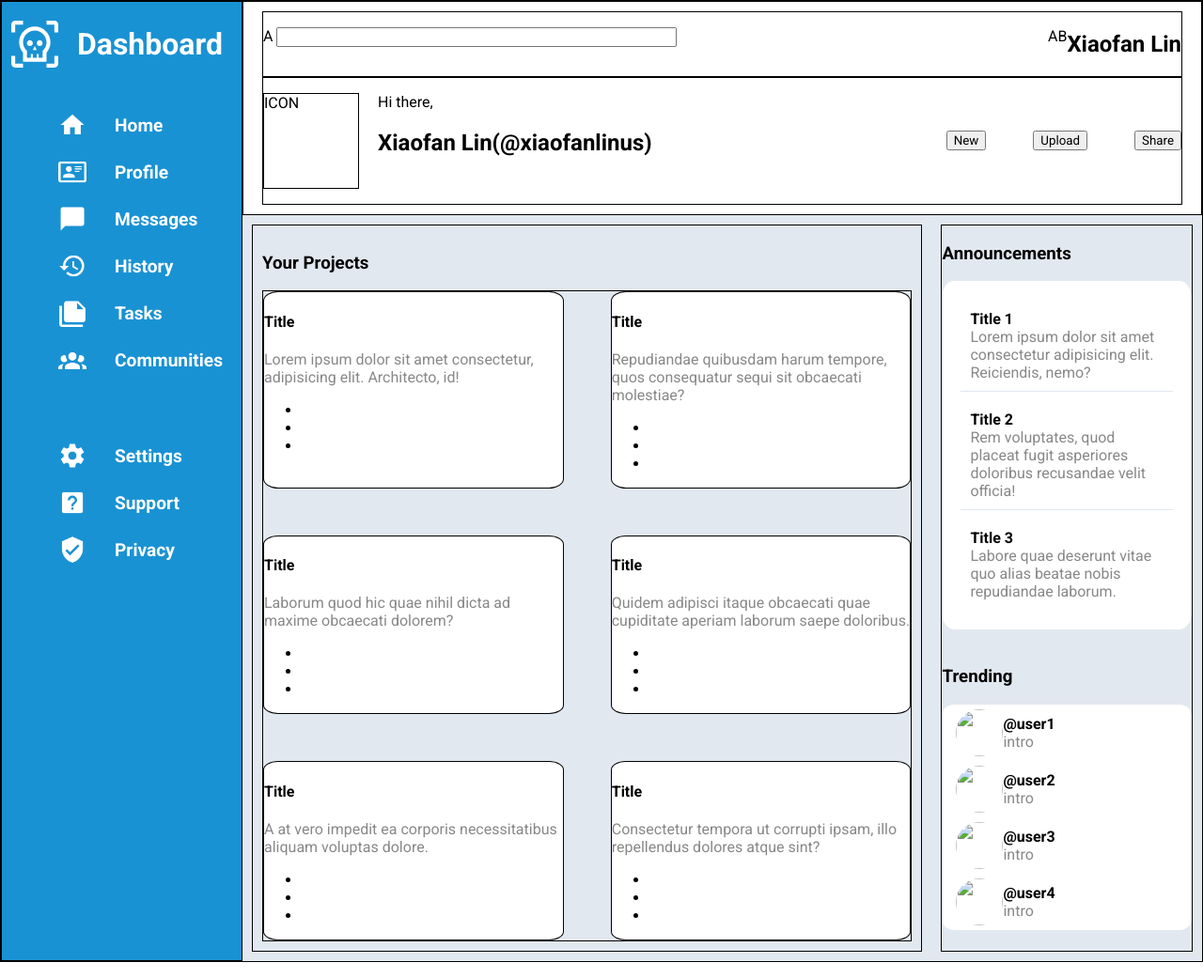
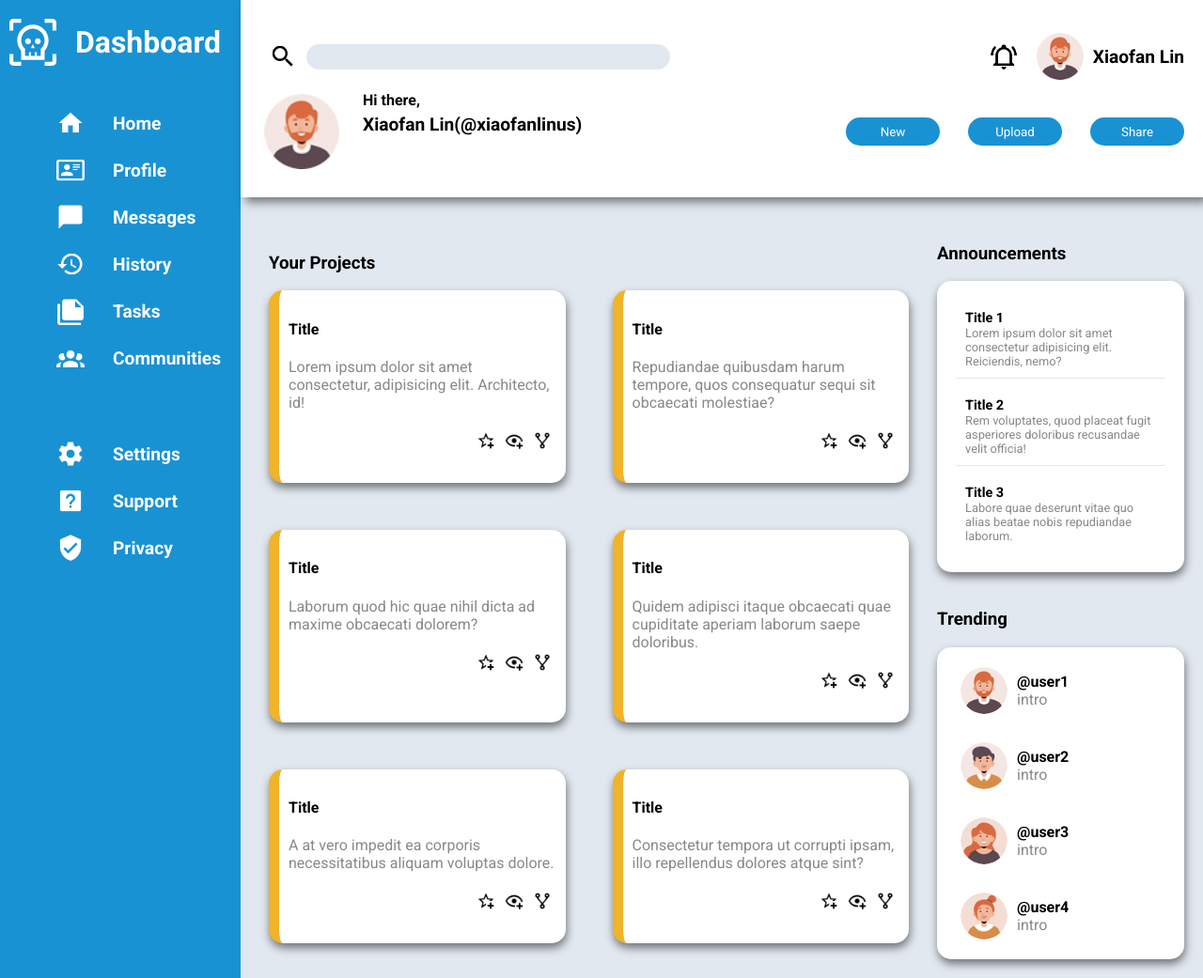
Before and after one commit to XiaofanLinUS/Odin-Project-Admin-Dashboard, a plain HTML site: page index.html in a window 1280 px wide. Shown: the whole page at 94% size. Drawn offline with Linux system fonts and the light colour scheme.

Commit message:
finish project

```diff
--- a/color.css
+++ b/color.css
@@ -3,7 +3,7 @@
   color: white;
 }
 
-.main-content {
+.container {
   background-color: #e2e8f0;
 }
 
@@ -15,6 +15,7 @@
 .announcement .card,
 .trending .card {
   background-color: white;
+  box-shadow: 1px 5px 10px rgba(0.1, 0.1, 0.1, 0.5);
 }
 
 .project-summary .info p,
--- a/index.html
+++ b/index.html
@@ -41,17 +41,17 @@
       <div class="header">
         <div class="first">
           <div class="search">
-            <p>A</p>
+            <img src="./img/icon/search.png" alt="" />
             <input type="text" name="" id="" />
           </div>
 
-          <p>A</p>
-          <p>B</p>
+          <img src="./img/icon/notifications.png" alt="" />
+          <img src="./img/avatar/m-icon-1.png" class="avatar" alt="" />
           <h2>Xiaofan Lin</h2>
         </div>
         <div class="second">
           <div class="user">
-            <p class="icon">ICON</p>
+            <img src="./img/avatar/m-icon-1.png" class="avatar" alt="" />
             <div class="info">
               <p>Hi there,</p>
               <h2>Xiaofan Lin(@xiaofanlinus)</h2>
@@ -73,9 +73,9 @@
                 Architecto, id!
               </p>
               <ul>
-                <li><img src="" alt="" /></li>
-                <li><img src="" alt="" /></li>
-                <li><img src="" alt="" /></li>
+                <li><img src="./img/icon/favorite.png" alt="" /></li>
+                <li><img src="./img/icon/watch.png" alt="" /></li>
+                <li><img src="./img/icon/fork.png" alt="" /></li>
               </ul>
             </article>
             <article class="info">
@@ -85,9 +85,9 @@
                 obcaecati molestiae?
               </p>
               <ul>
-                <li><img src="" alt="" /></li>
-                <li><img src="" alt="" /></li>
-                <li><img src="" alt="" /></li>
+                <li><img src="./img/icon/favorite.png" alt="" /></li>
+                <li><img src="./img/icon/watch.png" alt="" /></li>
+                <li><img src="./img/icon/fork.png" alt="" /></li>
               </ul>
             </article>
             <article class="info">
@@ -96,9 +96,9 @@
                 Laborum quod hic quae nihil dicta ad maxime obcaecati dolorem?
               </p>
               <ul>
-                <li><img src="" alt="" /></li>
-                <li><img src="" alt="" /></li>
-                <li><img src="" alt="" /></li>
+                <li><img src="./img/icon/favorite.png" alt="" /></li>
+                <li><img src="./img/icon/watch.png" alt="" /></li>
+                <li><img src="./img/icon/fork.png" alt="" /></li>
               </ul>
             </article>
             <article class="info">
@@ -108,9 +108,9 @@
                 saepe doloribus.
               </p>
               <ul>
-                <li><img src="" alt="" /></li>
-                <li><img src="" alt="" /></li>
-                <li><img src="" alt="" /></li>
+                <li><img src="./img/icon/favorite.png" alt="" /></li>
+                <li><img src="./img/icon/watch.png" alt="" /></li>
+                <li><img src="./img/icon/fork.png" alt="" /></li>
               </ul>
             </article>
             <article class="info">
@@ -120,9 +120,9 @@
                 dolore.
               </p>
               <ul>
-                <li><img src="" alt="" /></li>
-                <li><img src="" alt="" /></li>
-                <li><img src="" alt="" /></li>
+                <li><img src="./img/icon/favorite.png" alt="" /></li>
+                <li><img src="./img/icon/watch.png" alt="" /></li>
+                <li><img src="./img/icon/fork.png" alt="" /></li>
               </ul>
             </article>
             <article class="info">
@@ -132,9 +132,9 @@
                 atque sint?
               </p>
               <ul>
-                <li><img src="" alt="" /></li>
-                <li><img src="" alt="" /></li>
-                <li><img src="" alt="" /></li>
+                <li><img src="./img/icon/favorite.png" alt="" /></li>
+                <li><img src="./img/icon/watch.png" alt="" /></li>
+                <li><img src="./img/icon/fork.png" alt="" /></li>
               </ul>
             </article>
           </div>
@@ -170,28 +170,28 @@
             <h3>Trending</h3>
             <div class="card">
               <div class="info">
-                <img src="" alt="" />
+                <img src="./img/avatar/m-icon-1.png" alt="" />
                 <div>
                   <h4>@user1</h4>
                   <p>intro</p>
                 </div>
               </div>
               <div class="info">
-                <img src="" alt="" />
+                <img src="./img/avatar/m-icon-2.png" alt="" />
                 <div>
                   <h4>@user2</h4>
                   <p>intro</p>
                 </div>
               </div>
               <div class="info">
-                <img src="" alt="" />
+                <img src="./img/avatar/w-icon-1.png" alt="" />
                 <div>
                   <h4>@user3</h4>
                   <p>intro</p>
                 </div>
               </div>
               <div class="info">
-                <img src="" alt="" />
+                <img src="./img/avatar/w-icon-2.png" alt="" />
                 <div>
                   <h4>@user4</h4>
                   <p>intro</p>
--- a/layout.css
+++ b/layout.css
@@ -14,12 +14,8 @@ body {
   grid-template-rows: auto 1fr;
   grid-template-columns: 1fr 4fr;
   grid-auto-flow: column;
-
-  border: 1px solid black;
 }
 .sidebar {
-  border: 1px solid black;
-
   padding: 10px;
 
   grid-column: 1 / 2;
@@ -65,13 +61,11 @@ body {
 }
 .header {
   padding: 10px 20px;
-  border: 1px solid black;
 
   grid-column: 2/ 3;
 }
 
 .header > .first {
-  border: 1px solid black;
   display: flex;
 }
 
@@ -88,12 +82,12 @@ body {
 
 .header .search > input[type="text"] {
   width: 50%;
+  height: 25px;
 }
 
 .header > .second {
-  border: 1px solid black;
   display: grid;
-  gap: 50px;
+  gap: 30px;
   grid-template-columns: 1fr auto auto auto;
   align-items: center;
 }
@@ -105,7 +99,6 @@ body {
 .header .second .user .icon {
   width: 100px;
   height: 100px;
-  border: 1px solid black;
 }
 
 .main-content {
@@ -115,28 +108,19 @@ body {
 }
 
 .main-content > .project {
-  border: 1px solid black;
-
   padding: 10px;
 }
 
 .main-content > .other {
-  border: 1px solid black;
-
   display: flex;
   flex-direction: column;
+  justify-content: space-between;
   gap: 20px;
 }
 .main-content > .project > .project-summary {
   display: grid;
   grid-template-columns: repeat(auto-fit, minmax(225px, 1fr));
   gap: 50px;
-
-  border: 1px solid black;
-}
-
-.main-content > .project > .project-summary article {
-  border: 1px solid black;
 }
 
 .main-content > .other > .trending .info {
@@ -156,13 +140,13 @@ body {
 }
 
 .main-content {
-  padding: 10px;
+  padding: 20px;
 }
 
 .project-summary .info,
 .announcement .card,
 .trending .card {
-  border-radius: 5%;
+  border-radius: 15px;
 }
 
 .announcement .card {
@@ -182,14 +166,117 @@ body {
 .announcement .card .info h4 {
   margin: 0;
 }
-/* font-size */
 
 .sidebar {
   padding-top: 20px;
   padding-bottom: 20px;
 }
+
 .sidebar ul li {
   font-size: 1.2rem;
   padding-top: 10px;
   padding-bottom: 10px;
 }
+
+.header input[type="text"] {
+  border-radius: 100px;
+  background-color: #e2e8f0;
+  border: none;
+}
+
+.header {
+  padding: 25px 20px;
+}
+
+.header p {
+  font-weight: bold;
+  font-size: 1rem;
+  margin-top: 2px;
+  margin-bottom: 2px;
+}
+.header h2 {
+  font-size: 1.2rem;
+  margin-top: 5px;
+  margin-bottom: 5px;
+}
+
+.search {
+  display: flex;
+  align-items: center;
+}
+
+.first img {
+  width: 30px;
+  height: 30px;
+  padding: 10px;
+}
+
+.first .avatar {
+  width: 50px;
+  height: 50px;
+  padding: 10px;
+}
+.second .avatar {
+  width: 80px;
+  height: 80px;
+  padding: 5px;
+}
+.first {
+  align-items: center;
+}
+
+.second button {
+  color: white;
+  background-color: #1992d3;
+  width: 100px;
+  height: 30px;
+  border: none;
+  border-radius: 50px;
+}
+
+.second button:hover {
+  cursor: pointer;
+}
+
+.header {
+  box-shadow: 5px 5px 10px rgba(0.1, 0.1, 0.1, 0.5);
+  margin-bottom: 10px;
+}
+
+.project-summary article.info {
+  padding: 10px;
+  border-left: 11px solid #f0b329;
+}
+
+.project-summary article.info ul {
+  display: flex;
+  list-style: none;
+  justify-content: flex-end;
+}
+
+.project-summary article.info ul img {
+  width: 20px;
+  height: 20px;
+  padding: 5px;
+}
+
+.announcement p {
+  font-size: 0.8rem;
+}
+
+.announcement h4 {
+  font-size: 0.9rem;
+}
+
+.trending > .card {
+  padding-top: 1px;
+  padding-bottom: 1px;
+}
+.trending > .card > div {
+  margin-top: 10px;
+  margin-bottom: 10px;
+}
+
+.trending > .card > .info img {
+  margin: 5px 10px;
+}
```
